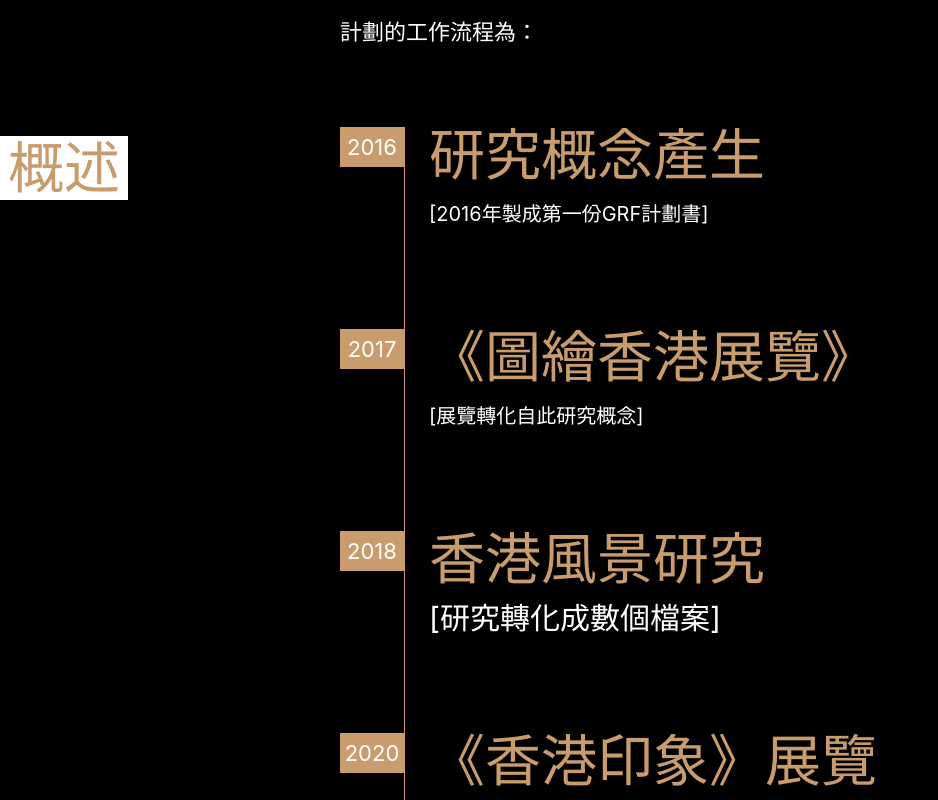
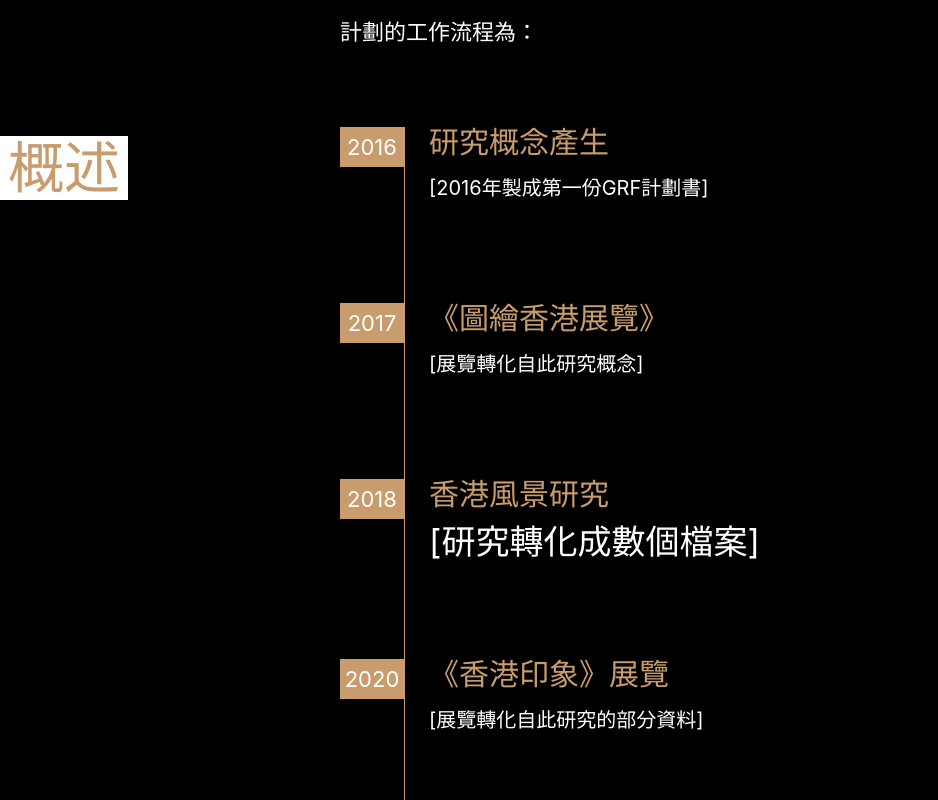
Before and after one commit to leslied41/teaser-dev, a Next.js app: page /about in a window 1280 px wide. Shown: the part 600-1400 px from the top of the page, without its empty margins (0-938 px from the left). Built offline with nearby package versions, Linux system fonts and the light colour scheme; no server answers; a web font is replaced by a local one.

Commit message:
udpate text size texts and hyperlibnk

```diff
--- a/components/Exhibition/details/Details.tsx
+++ b/components/Exhibition/details/Details.tsx
@@ -16,34 +16,62 @@ const Details: FC<DetailsProps> = ({ className }) => {
     <div className={cn(className, "max-w-[600px] pb-20 ")}>
       <div className="flex flex-col gap-y-5">
         <section aria-label="details introduction">
-          <p className={cn("text-m", { ["leading-7"]: !isEn })}>
+          <p className={cn("text-m-1", { ["text-m-1-cn"]: !isEn })}>
             {isEn ? intro.en : intro.cn}
           </p>
         </section>
         <section>
-          <h2 className="text-main-color text-m">
+          <h2
+            className={cn("text-main-color text-lg", {
+              ["text-lg-2"]: !isEn,
+            })}
+          >
             {isEn ? exhibition.title.en : exhibition.title.cn}
           </h2>
           <ul>
             {(isEn ? exhibition.date.en : exhibition.date.cn).map((d) => (
-              <li key={d} className={cn("text-m", { ["leading-7"]: !isEn })}>
+              <li
+                key={d}
+                className={cn("text-m-1", { ["text-m-1-cn"]: !isEn })}
+              >
                 {d}
               </li>
             ))}
           </ul>
           <ul>
             {(isEn ? exhibition.venue.en : exhibition.venue.cn).map((v) => (
-              <li key={v}>{v}</li>
+              <li
+                key={v}
+                className={cn("text-m-1", { ["text-m-1-cn"]: !isEn })}
+              >
+                {v}
+              </li>
             ))}
           </ul>
           {isEn ? (
             <div className="mt-5">
               <div>
-                <p className="text-main-color uppercase">co-presented by</p>
-                <p>{exhibition.supports.en[0]}</p>
+                <p
+                  className={cn("text-m-1 text-main-color uppercase", {
+                    ["text-m-1-cn"]: !isEn,
+                  })}
+                >
+                  co-presented by
+                </p>
+                <p
+                  className={cn("text-m-1 ", {
+                    ["text-m-1-cn"]: !isEn,
+                  })}
+                >
+                  {exhibition.supports.en[0]}
+                </p>
               </div>
-              <div>
-                <p className="text-main-color uppercase mt-5">supported by</p>
+              <div
+                className={cn("text-m-1 ", {
+                  ["text-m-1-cn"]: !isEn,
+                })}
+              >
+                <p className="text-main-color uppercase  mt-5">supported by</p>
                 <p>{exhibition.supports.en[1]}</p>
                 <p>{exhibition.supports.en[2]}</p>
                 <p className="mt-5">{exhibition.supports.en[3]}</p>
@@ -52,7 +80,14 @@ const Details: FC<DetailsProps> = ({ className }) => {
           ) : (
             <ul className="mt-5">
               {exhibition.supports.cn.map((s) => (
-                <li key={s}>{s}</li>
+                <li
+                  key={s}
+                  className={cn("text-m-1  uppercase", {
+                    ["text-m-1-cn"]: !isEn,
+                  })}
+                >
+                  {s}
+                </li>
               ))}
             </ul>
           )}
@@ -61,15 +96,16 @@ const Details: FC<DetailsProps> = ({ className }) => {
           title={isEn ? "artists" : "藝術家"}
           data={isEn ? artists.en : artists.cn}
           Heading="h2"
-          headingClassName={cn("text-m", { ["leading-7"]: !isEn })}
-          bodyClassName={cn("text-lg uppercase", { ["leading-9"]: !isEn })}
+          headingClassName={cn("text-lg-2", { ["leading-7"]: !isEn })}
+          bodyClassName={cn("text-lg-1 uppercase", { ["leading-9"]: !isEn })}
           link
         />
         <TextCard
           title={isEn ? "curator" : "策展人"}
           data={isEn ? curator.en : curator.cn}
           Heading="h2"
-          headingClassName="text-m"
+          headingClassName={cn("text-m-1-cn", { ["text-m-1"]: isEn })}
+          bodyClassName={cn("text-m-1-cn", { ["text-m-1"]: isEn })}
         />
       </div>
 
--- a/components/about/workflow/Workflow.tsx
+++ b/components/about/workflow/Workflow.tsx
@@ -1,5 +1,6 @@
 import WorkflowItem from "../workflowItem";
 import { useLocale } from "../../../hooks";
+import cn from "clsx";
 interface Props {}
 
 const Workflow = (props: Props) => {
@@ -14,6 +15,7 @@ const Workflow = (props: Props) => {
             ? "[It generated the first GRF proposal in 2016]"
             : "[2016年製成第一份GRF計劃書]"
         }
+        outsideLink="https://cerg1.ugc.edu.hk/cergprod/scrrm00542.jsp?proj_id=12606618&old_proj_id=22606618&proj_title=&isname=koon&ioname=&institution=HKBU&subject=&pages=1&year=&theSubmit=12606618"
       />
       <WorkflowItem
         year={2017}
@@ -32,7 +34,7 @@ const Workflow = (props: Props) => {
             : "[研究轉化成數個檔案]"
         }
         src="archives"
-        contentClassName={isEn ? "!text-lg " : "!text-lg-1"}
+        contentClassName={cn("text-xlg", { ["text-lg"]: !isEn })}
       />
       <WorkflowItem
         year={2020}
@@ -51,7 +53,7 @@ const Workflow = (props: Props) => {
         }
         content={isEn ? "6 LOCATIONS / 6 ARITST" : "[六處地方 / 六位藝術家]"}
         src="six"
-        contentClassName={isEn ? "!text-lg " : "!text-lg-1"}
+        contentClassName={cn("text-xlg", { ["text-lg"]: !isEn })}
       />
       <WorkflowItem
         last
--- a/components/about/workflowItem/WorkflowItem.tsx
+++ b/components/about/workflowItem/WorkflowItem.tsx
@@ -42,11 +42,17 @@ const WorkflowItem: FC<Props> = ({
             target="_blank"
             rel="noopener noreferrer"
           >
-            <p className="text-xl text-main-color uppercase">{title}</p>
+            <p
+              className={cn("text-lg-1 text-main-color uppercase", {
+                ["text-lg"]: isEn,
+              })}
+            >
+              {title}
+            </p>
             <p
               className={cn(
-                "mt-4",
-                { ["text-m-1"]: isEn, ["text-m-1-cn"]: !isEn },
+                "mt-4 text-m-1-cn",
+                { ["text-m-1"]: isEn },
                 contentClassName
               )}
             >
@@ -56,11 +62,17 @@ const WorkflowItem: FC<Props> = ({
         ) : src ? (
           <Link href={`/${src}`}>
             <a className={cn({ ["hover:opacity-70"]: src })}>
-              <p className="text-xl text-main-color uppercase">{title}</p>
+              <p
+                className={cn("text-lg-1 text-main-color uppercase", {
+                  ["text-lg"]: isEn,
+                })}
+              >
+                {title}
+              </p>
               <p
                 className={cn(
-                  "mt-4",
-                  { ["text-m-1"]: isEn, ["text-m-1-cn"]: !isEn },
+                  "mt-4 text-m-1-cn",
+                  { ["text-m-1"]: isEn },
                   contentClassName
                 )}
               >
@@ -70,11 +82,17 @@ const WorkflowItem: FC<Props> = ({
           </Link>
         ) : (
           <>
-            <p className="text-xl text-main-color uppercase">{title}</p>
+            <p
+              className={cn("text-lg-1 text-main-color uppercase", {
+                ["text-lg"]: isEn,
+              })}
+            >
+              {title}
+            </p>
             <p
               className={cn(
-                "mt-4",
-                { ["text-m-1"]: isEn, ["text-m-1-cn"]: !isEn },
+                "mt-4 text-m-1-cn",
+                { ["text-m-1"]: isEn },
                 contentClassName
               )}
             >
--- a/components/common/CurrentLabel/CurrentLabel.tsx
+++ b/components/common/CurrentLabel/CurrentLabel.tsx
@@ -11,7 +11,7 @@ const CurrentLabel = () => {
     if (!router.query.slug) {
       switch (router.pathname) {
         case "/about":
-          return { title: "about" };
+          return { title: "about us" };
           break;
         case "/archives":
           return { title: "archives" };
--- a/pages/acknowledgments.tsx
+++ b/pages/acknowledgments.tsx
@@ -12,7 +12,7 @@ const Acknowledgment = () => {
       <div className="flex flex-col gap-y-20">
         <section aria-label="introduction">
           <h1 className="text-lg uppercase text-main-color">
-            {isEn ? "acknowledgement" : "鳴謝"}
+            {isEn ? "acknowledgements" : "鳴謝"}
           </h1>
           <p className="text-m-1 mt-20">
             {isEn ? supportsData.introduction.en : supportsData.introduction.cn}
--- a/pages/exhibition.tsx
+++ b/pages/exhibition.tsx
@@ -17,6 +17,7 @@ import {
   SEO,
 } from "../components/common";
 import { useLocale } from "../hooks";
+import cn from "clsx";
 import s from "../styles/Exhibition.module.css";
 
 const Exhibition = () => {
@@ -49,7 +50,11 @@ const Exhibition = () => {
       <div>
         <div className="flex  justify-center pt-[337px] pb-[100px]">
           <div className="max-w-[600px]">
-            <h1 className="text-lg uppercase text-main-color">
+            <h1
+              className={cn("text-lg-2 uppercase text-main-color", {
+                ["text-lg-1"]: isEn,
+              })}
+            >
               {isEn ? "exhibition" : "展覽"}
             </h1>
             <Details className="mt-20" />
--- a/tailwind.config.js
+++ b/tailwind.config.js
@@ -18,8 +18,12 @@ module.exports = {
         "base-cn": ["12px", "16px"],
         lg: ["32px", "32px"],
         "lg-1": ["30px", "30px"],
+        "lg-2": ["30px", "40px"],
+        "lg-3": ["32px", "48px"],
+        xlg: ["34px", "34px"],
         ml: ["43px", "43px"],
         xl: ["56px", "56px"],
+        "xl-1": ["60px", "60px"],
         xxl: ["84px", "84px"],
         "xxl-cn": ["40px", "40px"],
       },
```
